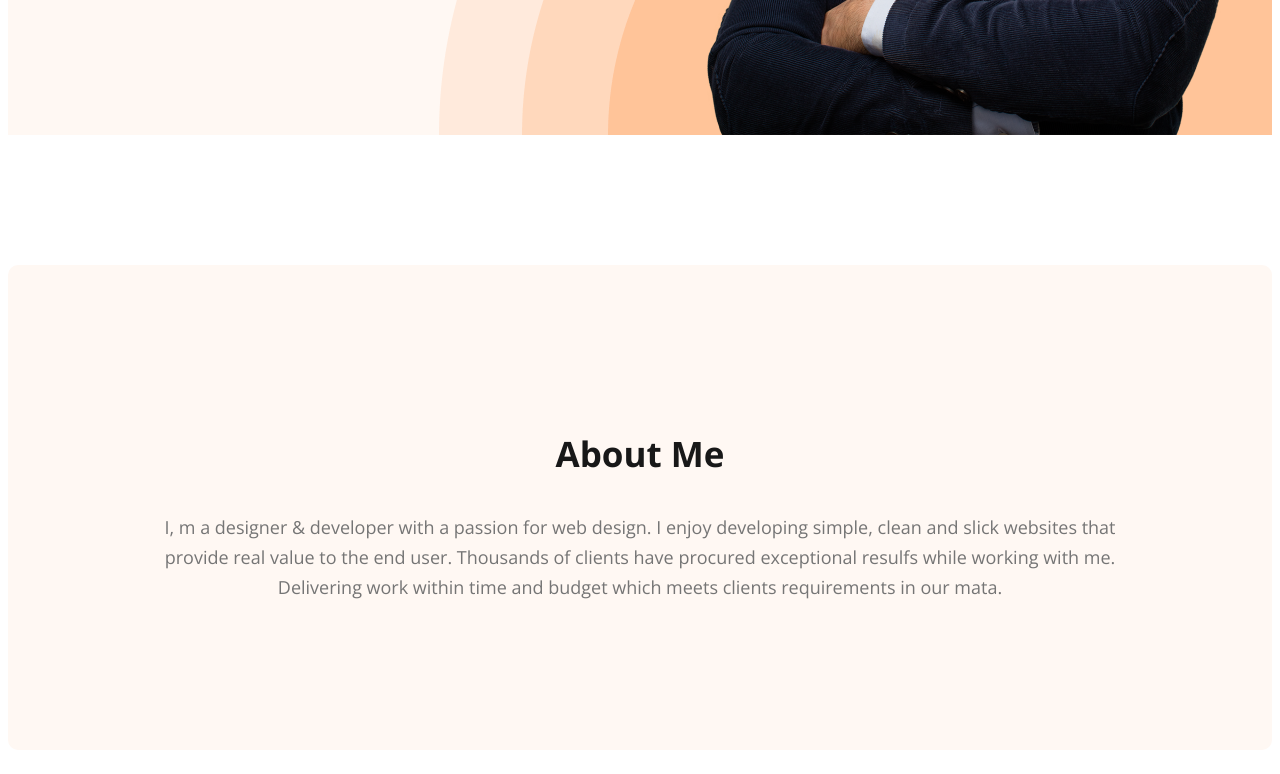
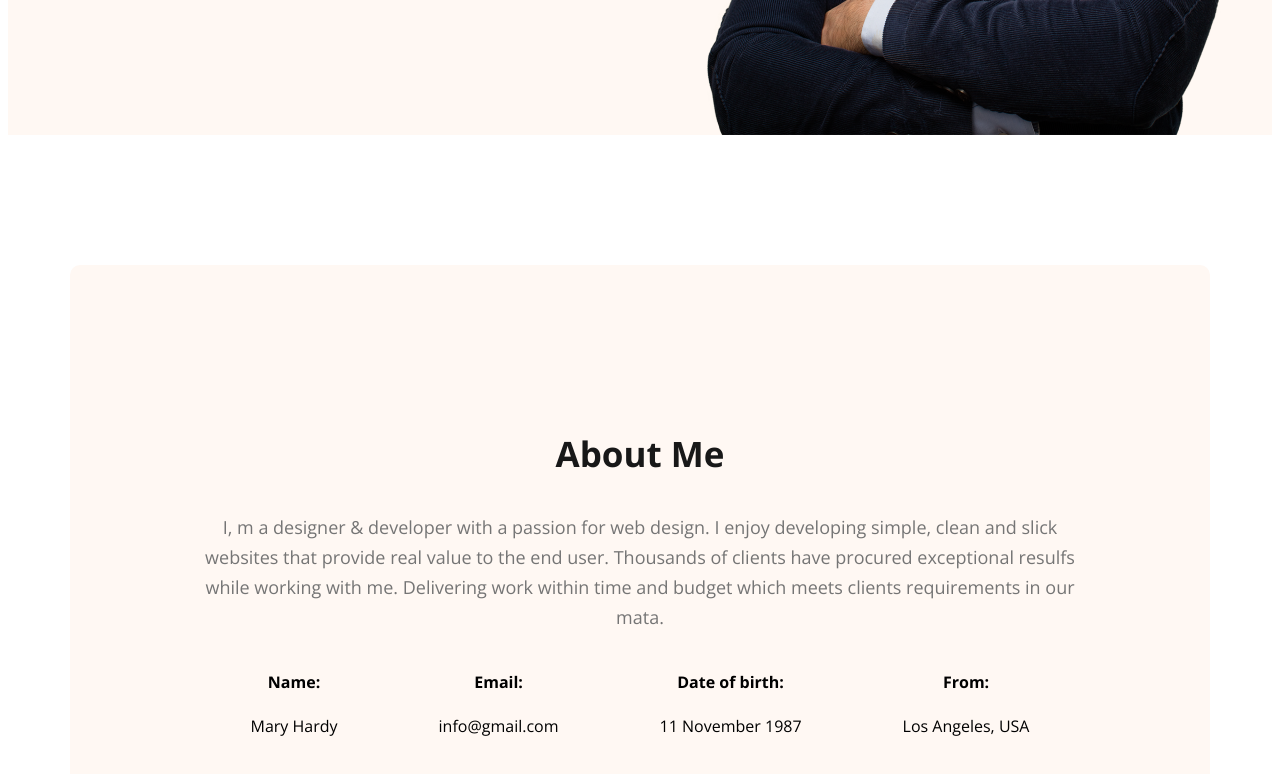
Before and after one commit to limaafrin/Web-developer-portfolio, a plain HTML site: page index.html in a window 1280 px wide. Shown: the part 836-1610 px from the top of the page. Drawn offline with nearby package versions, Linux system fonts and the light colour scheme.

Commit message:
added about information

```diff
--- a/index.html
+++ b/index.html
@@ -39,6 +39,27 @@
         <section class="about">
             <h3 class="section-title">About Me</h3>
             <p class="section-description">I, m a designer & developer with a passion for web design. I enjoy developing simple, clean and slick websites that provide real value to the end user. Thousands of clients have procured exceptional resulfs while working with me. Delivering work within time and budget which meets clients requirements in our mata.</p>
+            <div class="about-info-container">
+                <!-- .about-inf*4>h4.info-title+p.info-description -->
+
+                <div class="about-inf">
+                    <h4 class="info-title">Name: </h4>
+                    <p class="info-description">Mary Hardy</p>
+                </div>
+                <div class="about-inf">
+                    <h4 class="info-title">Email:</h4>
+                    <p class="info-description">info@gmail.com</p>
+                </div>
+                <div class="about-inf">
+                    <h4 class="info-title">Date of birth:</h4>
+                    <p class="info-description">11 November 1987</p>
+                </div>
+                <div class="about-inf">
+                    <h4 class="info-title">From:</h4>
+                    <p class="info-description">Los Angeles, USA</p>
+                </div>
+
+            </div>
         </section>
     </main>
     <footer>
--- a/styles.css/portfolio.css
+++ b/styles.css/portfolio.css
@@ -52,7 +52,7 @@ nav a {
     background-color: #FFF8F3;
     background-image: url('../images/header_bg.png');
     background-repeat: no-repeat;
-    background-position: bottom right;
+
 }
 
 .banner {
@@ -107,7 +107,11 @@ line-height: 30px;
 }
 
 /* main section styles */
+main{
+    max-width: 1140px;
+    margin: 0px auto;
 
+}
 /* about section styles */
 .about {
     padding: 130px;
@@ -115,3 +119,12 @@ line-height: 30px;
     background: #FFF8F3;
     margin: 130px 0px;
 }
+
+.about-info-container{
+    display: flex;
+    justify-content: space-around;
+}
+
+.about-inf{
+    text-align: center;
+}
```
